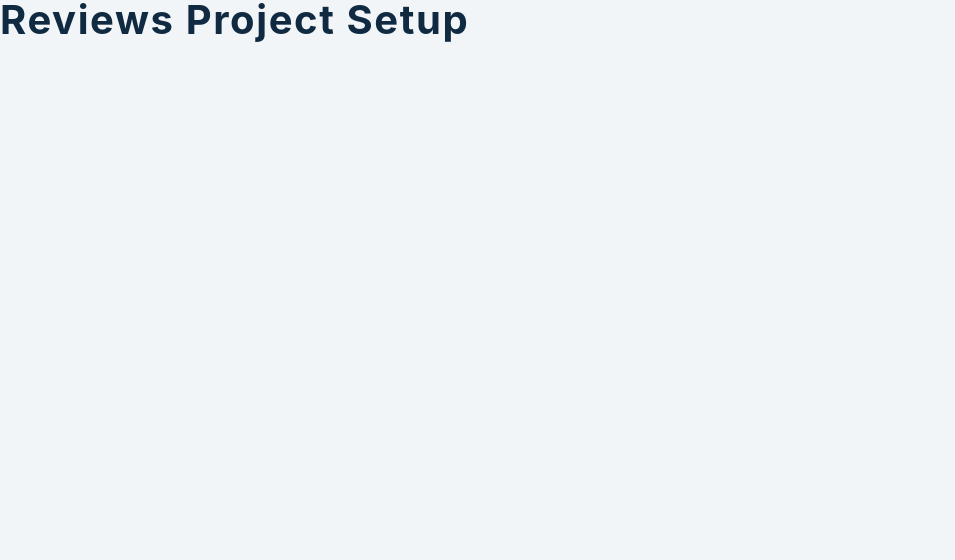
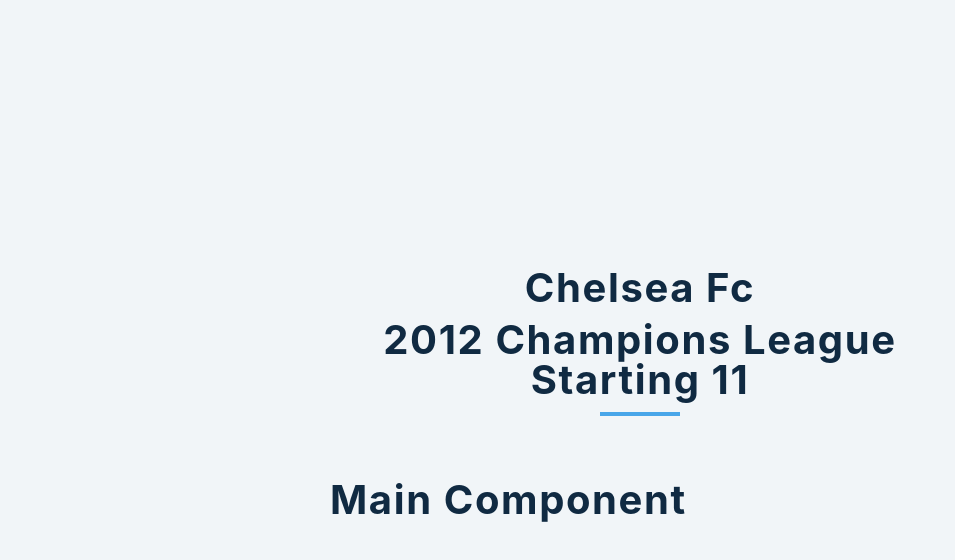
Before and after one commit to zouantchaw/starting-11, a React (Create React App) app: page / in a window 1280 px wide. Shown: the top 560 px of the page, without its empty margins (0-955 px from the left). Built offline with nearby package versions, Linux system fonts and the light colour scheme.

Commit message:
render main component into app

```diff
--- a/src/App.js
+++ b/src/App.js
@@ -1,7 +1,19 @@
-import React from 'react';
-import Review from './Review';
+import React from "react";
+import Main from "./Main";
+
 function App() {
-  return <h2>reviews project setup</h2>;
+  return (
+    <main>
+      <section className="container">
+        <div className="title">
+          <h2>chelsea fc</h2>
+          <h2>2012 champions league starting 11</h2>
+          <div className="underline"></div>
+        </div>
+        <Main />
+      </section>
+    </main>
+  );
 }
 
 export default App;
--- a/src/Review.js
+++ b/src/Main.js
@@ -1,9 +1,9 @@
 import React, { useState } from 'react';
-import people from './data';
+import players from './data';
 import { FaChevronLeft, FaChevronRight, FaQuoteRight } from 'react-icons/fa';
 
-const Review = () => {
-  return <h2>review component</h2>;
+const Main = () => {
+  return <h2>Main component</h2>;
 };
 
-export default Review;
+export default Main;
--- a/src/index.css
+++ b/src/index.css
@@ -58,8 +58,8 @@
   box-sizing: border-box;
 }
 body {
-  font-family: -apple-system, BlinkMacSystemFont, 'Segoe UI', Roboto, Oxygen,
-    Ubuntu, Cantarell, 'Open Sans', 'Helvetica Neue', sans-serif;
+  font-family: -apple-system, BlinkMacSystemFont, "Segoe UI", Roboto, Oxygen,
+    Ubuntu, Cantarell, "Open Sans", "Helvetica Neue", sans-serif;
   background: var(--clr-grey-10);
   color: var(--clr-grey-1);
   line-height: 1.5;
@@ -200,7 +200,7 @@
   color: var(--clr-white);
 }
 .img-container::before {
-  content: '';
+  content: "";
   width: 100%;
   height: 100%;
   background: var(--clr-primary-5);
```
